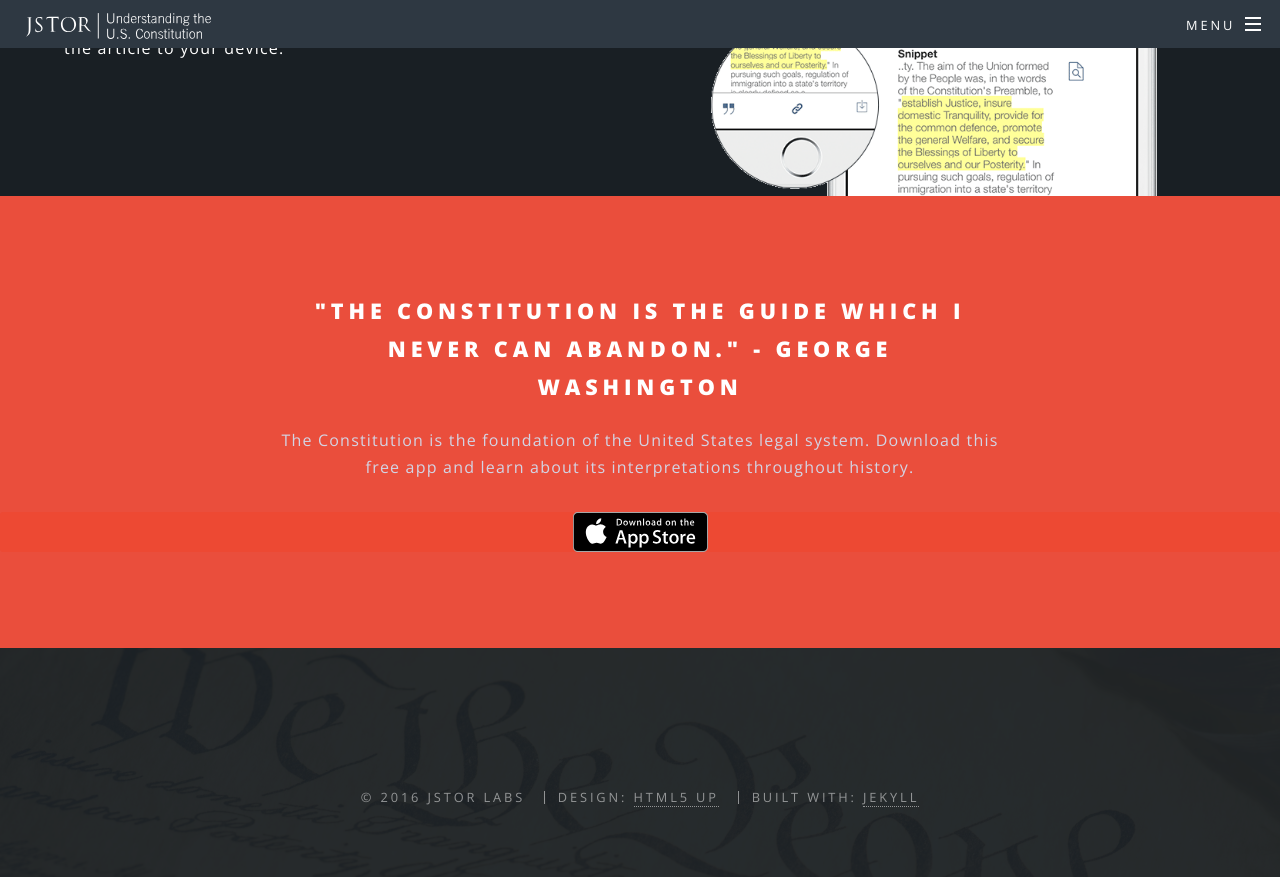
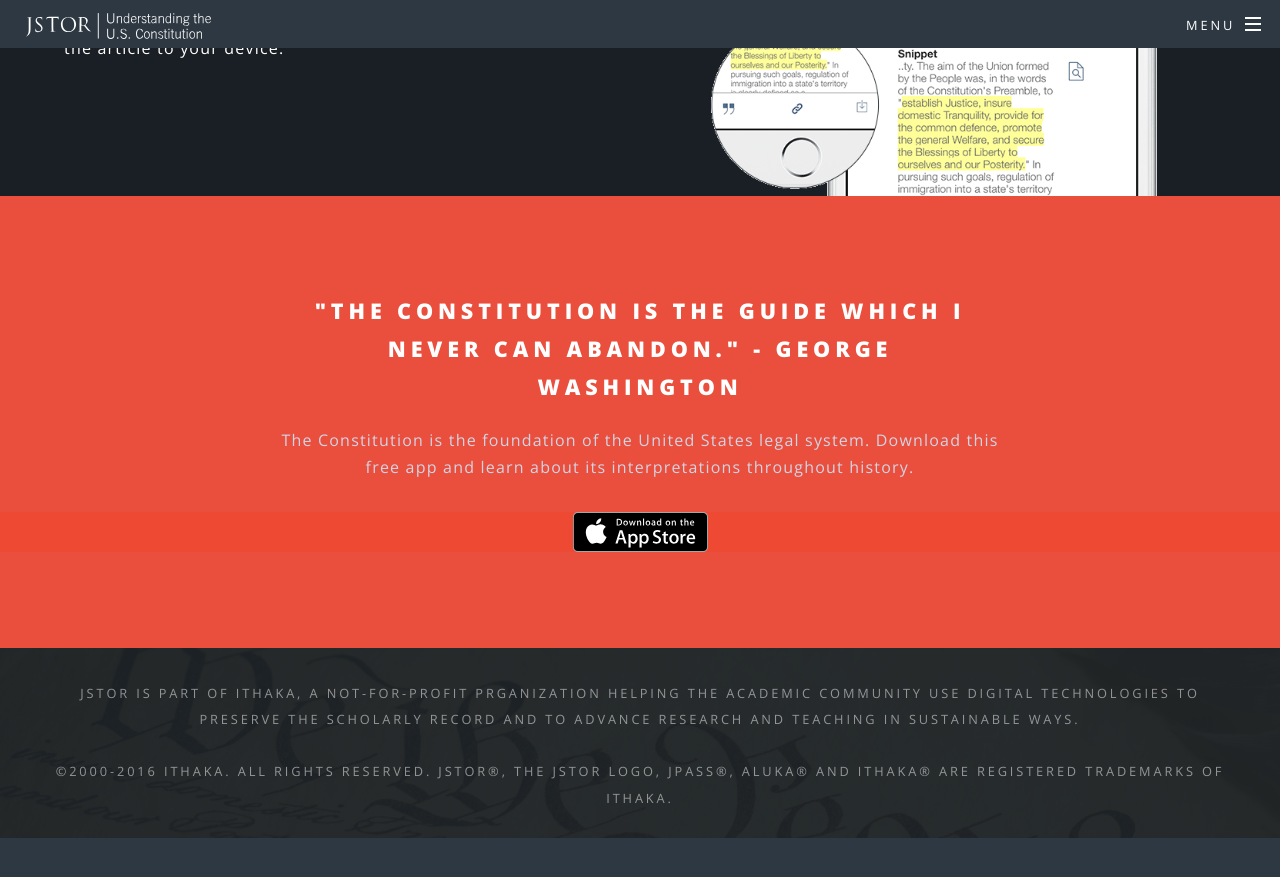
Before and after one commit to JSTOR-Labs/constitution-site, a Jekyll site: the page built from index.html, in a window 1280 px wide and 900 px high, scrolled down 3527 px. Shown: the top 877 px of the window. Built offline with Jekyll 4.4.1, drawn with Linux system fonts in a browser that asks for light colours; after the commit the page ends 4365 px from its top, so only the background shows below that.

Commit message:
Replace default placeholder footer with another placeholder containing some basic org info.

```diff
--- a/_includes/footer.html
+++ b/_includes/footer.html
@@ -1,27 +1,7 @@
 <!-- Footer -->
 <footer id="footer">
-  <ul class="icons">
-    {% for socloc in site.social %}
-    {% if socloc[1] %}
-    {% if socloc[0] == 'email' %}
-    <li><a target="_blank" href="{{ socloc[1] }}" class="icon fa-envelope-o"
-           ><span class="label">E-mail</span></a></li>
-    {% else %}
-    <li><a target="_blank" href="{{ socloc[1] }}" class="icon fa-{{ socloc[0] }}"
-           ><span class="label">{{ socloc[0] }}</span></a></li>
-    {% endif %}
-    {% endif %}
-    {% endfor %}
-  </ul>
-  <ul class="copyright">
-    <li>&copy; {% assign thisyear = site.time | date: "%Y" %}
-    {% if site.first_published %}
-      {% capture diff %}{{ site.first_published | minus:thisyear }}{% endcapture %}
-      {% if diff contains '-' %}{{ site.first_published }},{% endif %}
-    {% endif %}
-    {{ thisyear }}
-    {% if site.owner %}{{ site.owner }}{% else %}{{ site.title }}{% endif %}</li>
-    <li>Design: <a href="http://html5up.net" target="_blank">HTML5 UP</a></li>
-    <li>Built with: <a href="http://jekyllrb.com" target="_blank">Jekyll</a></li>
-  </ul>
+  <div class="copyright" style="margin:0 48px;">
+    <p>JSTOR is part of ITHAKA, a not-for-profit prganization helping the academic community use digital technologies to preserve the scholarly record and to advance research and teaching in sustainable ways.</p>
+    <p>©2000-<script>document.write(new Date().getFullYear())</script> ITHAKA. All Rights Reserved. JSTOR®, the JSTOR logo, JPASS®, Aluka® and ITHAKA® are registered trademarks of ITHAKA.</p>
+  </div>
 </footer>
--- a/css/main.scss
+++ b/css/main.scss
@@ -1732,7 +1732,7 @@
 /* Footer */
 
 	#footer {
-		@include padding(6em, 0);
+		@include padding(2em, 0);
 		background-color: darken(_palette(bg), 8);
 		text-align: center;
 
```
